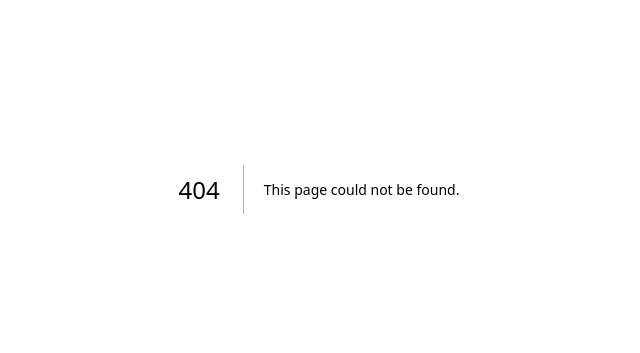
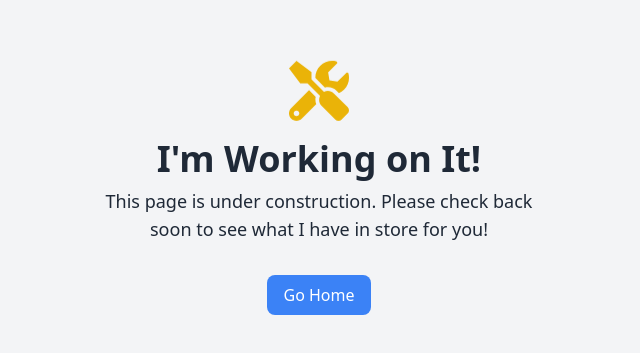
Before and after one commit to Qamil-Mirza/revamped-website, a Next.js app: page /contact in a window 1280 px wide. Before the commit this address had no page. Shown: the part 211-564 px from the top of the page, without its empty margins (321-961 px from the left). Built offline with nearby package versions, Linux system fonts and the light colour scheme.

Commit message:
added WIP pages

```diff
--- /dev/null
+++ b/src/app/contact/page.tsx
@@ -0,0 +1,13 @@
+import React from 'react'
+
+import Wip from '@/components/ui/Wip'
+
+function page() {
+  return (
+    <div>
+      <Wip />
+    </div>
+  )
+}
+
+export default page
--- /dev/null
+++ b/src/app/hobbies/page.tsx
@@ -0,0 +1,13 @@
+import React from 'react'
+
+import Wip from '@/components/ui/Wip'
+
+function page() {
+  return (
+    <div>
+      <Wip />
+    </div>
+  )
+}
+
+export default page
--- /dev/null
+++ b/src/app/moonshot/page.tsx
@@ -0,0 +1,12 @@
+import React from 'react'
+import Wip from '@/components/ui/Wip'
+
+function page() {
+  return (
+    <div>
+      <Wip />
+    </div>
+  )
+}
+
+export default page
--- a/src/app/page.tsx
+++ b/src/app/page.tsx
@@ -13,9 +13,6 @@ import { DotPattern } from "@/components/ui/dot-pattern";
 
 import { cn } from "@/lib/utils";
 import SocialDock from "@/components/ui/socials-dock";
-
-// URL
-const prefixURL = process.env.NEXT_PUBLIC_LOCAL_DEVELOPMENT_URL;
 
 // Adjust Bento Content here
 const features = [
@@ -55,7 +52,7 @@ const features = [
     hideIcon: true,
     name: "Passionate Builder and Innovator",
     description: "Checkout Some of The Projects I've Worked On Below",
-    href: `${prefixURL}/projects`,
+    href: "/projects",
     cta: "Learn more",
     background: (
       <div className="absolute z-0 flex h-[500px] w-full flex-col items-center justify-center overflow-hidden rounded-lg border bg-background md:shadow-xl">
--- /dev/null
+++ b/src/components/ui/Wip.tsx
@@ -0,0 +1,21 @@
+import React from 'react'
+import { FaTools } from 'react-icons/fa';
+
+function Wip() {
+  return (
+    <div className="flex flex-col items-center justify-center min-h-screen bg-gray-100 dark:bg-gray-900 text-gray-800 dark:text-gray-200">
+      <FaTools className="text-6xl animate-bounce text-yellow-500 mb-4" />
+      <h1 className="text-4xl font-bold mb-2">I'm Working on It!</h1>
+      <p className="text-lg text-center max-w-md">
+        This page is under construction. Please check back soon to see what I have in store for you!
+      </p>
+      <div className="mt-8 flex">
+        <a href="/" className="px-4 py-2 bg-blue-500 text-white rounded-lg hover:bg-blue-600 transition-colors">
+          Go Home
+        </a>
+      </div>
+    </div>
+  )
+}
+
+export default Wip
--- a/src/components/ui/socials-dock.tsx
+++ b/src/components/ui/socials-dock.tsx
@@ -59,7 +59,7 @@ function SocialDock() {
         </a>
         <a
           className="transition-transform transform hover:scale-125"
-          href="mailto:qamilmirza@berkeley.edu"
+          href="/contact"
           title="Email"
         >
           <FaEnvelope size={30} />
```
